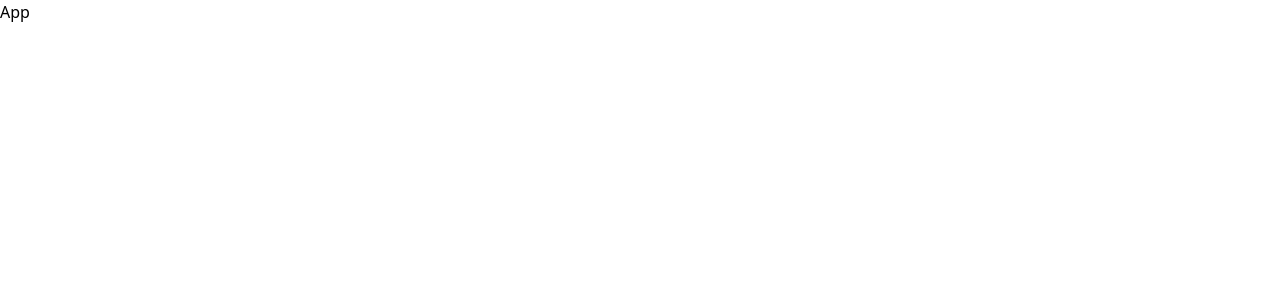
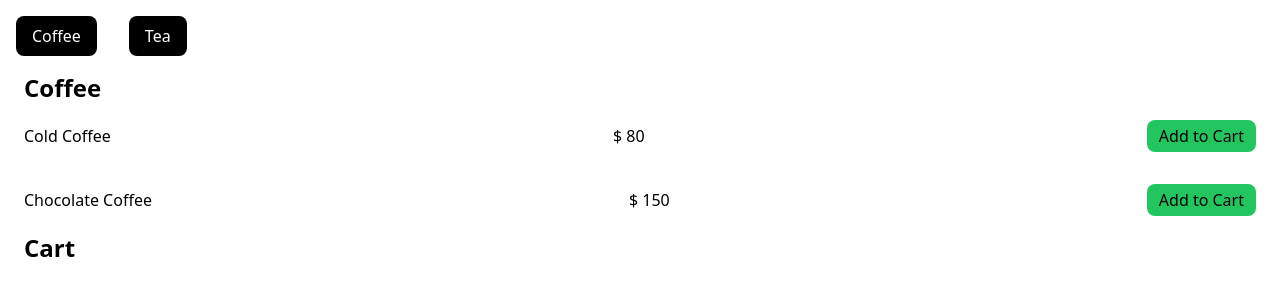
Before and after one commit to shreeraamg/skcet-react, a React (Create React App) app: page / in a window 1280 px wide. Shown: the top 300 px of the page. Built offline with nearby package versions, Linux system fonts and the light colour scheme.

Commit message:
Day 3 Coffee shop project

```diff
--- a/src/App.jsx
+++ b/src/App.jsx
@@ -1,5 +1,28 @@
+import { useState } from "react";
+import Cart from "./day3/coffeeShop/Cart";
+import Menu from "./day3/coffeeShop/Menu";
+import Navbar from "./day3/coffeeShop/Navbar";
+import categories from "./day3/coffeeShop/products";
+
 function App() {
-  return <div>App</div>;
+  const [activeCategory, setActiveCategory] = useState(categories[0]);
+  const [products, setProducts] = useState([]);
+
+  const handleClick = (index) => {
+    setActiveCategory(categories[index]);
+  };
+
+  const handleAddToCart = (item) => {
+    setProducts([...products, item]);
+  };
+
+  return (
+    <div>
+      <Navbar category={categories} handleClick={handleClick} />
+      <Menu activeCategory={activeCategory} handleAddToCart={handleAddToCart} />
+      <Cart products={products} />
+    </div>
+  );
 }
 
 export default App;
--- /dev/null
+++ b/src/day3/coffeeShop/Cart.jsx
@@ -0,0 +1,14 @@
+const Cart = ({ products }) => {
+  return (
+    <div className="px-6">
+      <h1 className="text-2xl font-bold">Cart</h1>
+      <ul>
+        {products.map((item, index) => (
+          <li key={index}>{item.name}</li>
+        ))}
+      </ul>
+    </div>
+  );
+};
+
+export default Cart;
--- /dev/null
+++ b/src/day3/coffeeShop/Menu.jsx
@@ -0,0 +1,21 @@
+const Menu = ({ activeCategory, handleAddToCart }) => {
+  return (
+    <div className="px-6">
+      <h1 className="text-2xl font-bold">{activeCategory.title}</h1>
+      {activeCategory.items.map((item, index) => (
+        <div key={index} className="flex justify-between items-center py-4">
+          <p>{item.name}</p>
+          <p>$ {item.price}</p>
+          <button
+            className="bg-green-500 px-3 py-1 rounded-lg font-medium"
+            onClick={() => handleAddToCart(item)}
+          >
+            Add to Cart
+          </button>
+        </div>
+      ))}
+    </div>
+  );
+};
+
+export default Menu;
--- /dev/null
+++ b/src/day3/coffeeShop/Navbar.jsx
@@ -0,0 +1,20 @@
+const Navbar = ({ category, handleClick }) => {
+  return (
+    <nav>
+      {category.map((item, index) => (
+        <button
+          key={index}
+          className="px-4 py-2 bg-black m-4 text-white font-medium rounded-lg"
+          onClick={() => {
+            handleClick(index);
+            console.log(index);
+          }}
+        >
+          {item.title}
+        </button>
+      ))}
+    </nav>
+  );
+};
+
+export default Navbar;
--- /dev/null
+++ b/src/day3/coffeeShop/products.js
@@ -0,0 +1,18 @@
+const categories = [
+  {
+    title: "Coffee",
+    items: [
+      { name: "Cold Coffee", price: 80 },
+      { name: "Chocolate Coffee", price: 150 },
+    ],
+  },
+  {
+    title: "Tea",
+    items: [
+      { name: "Lemon Tea", price: 20 },
+      { name: "Masala Tea", price: 25 },
+    ],
+  },
+];
+
+export default categories;
```
